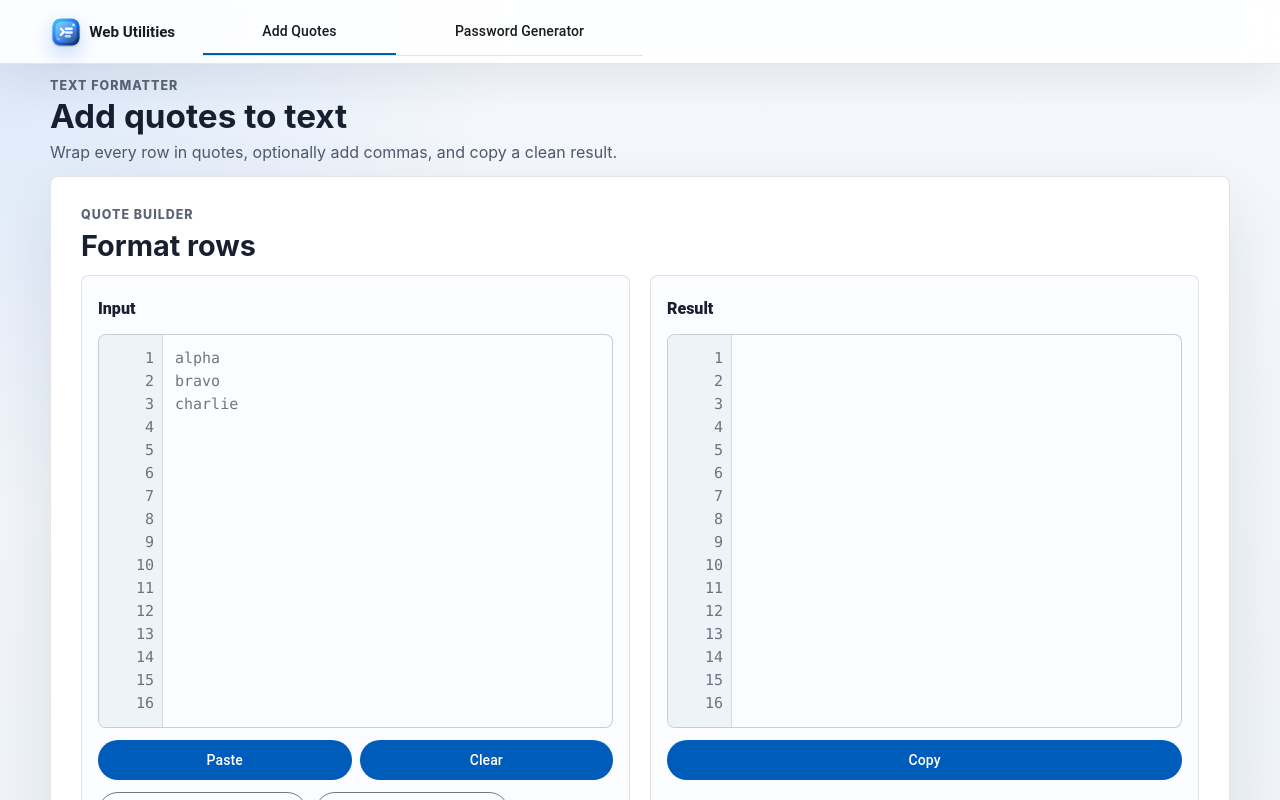
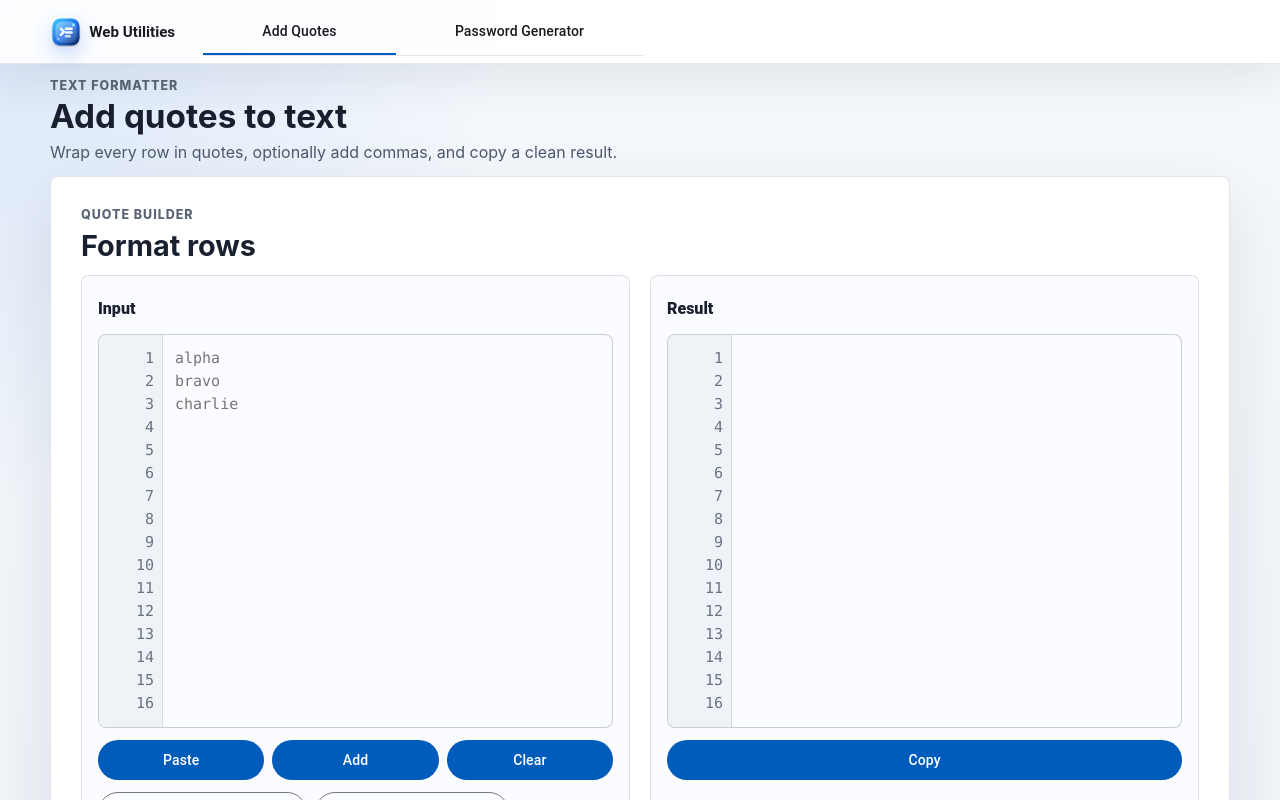
Before and after one commit to agentdata/web-utilities, an Angular app: page /quotes-tool in a window 1280 px wide. Shown: the top 800 px of the page. Built offline with nearby package versions, Linux system fonts and the light colour scheme.

Commit message:
Add clipboard input handling and improve button layout in editor

```diff
--- a/src/app/app.html
+++ b/src/app/app.html
@@ -87,10 +87,27 @@
 
             <div class="editor-actions editor-actions--input">
               <div class="editor-button-row">
-                <button mat-flat-button color="primary" type="button" (click)="pasteInput()">
+                <button
+                  mat-flat-button color="primary"
+                  type="button"
+                  matTooltip="Clear and paste"
+                  (click)="pasteInput()" >
                   Paste
                 </button>
-                <button mat-flat-button color="primary" type="button" (click)="clearInput()">
+                <button
+                  mat-flat-button
+                  color="primary"
+                  type="button"
+                  matTooltip="Append to input"
+                  (click)="addInput()"
+                >
+                  Add
+                </button>
+                <button
+                  mat-flat-button color="primary"
+                  type="button"
+                  matTooltip="Clear input"
+                  (click)="clearInput()">
                   Clear
                 </button>
               </div>
--- a/src/app/app.scss
+++ b/src/app/app.scss
@@ -240,12 +240,14 @@ mat-card-title {
 
 .editor-button-row {
   display: flex;
-  flex-wrap: wrap;
+  flex-wrap: nowrap;
   gap: 8px;
   justify-content: center;
 
   button {
-    flex: 1 1 160px;
+    flex: 1 1 0;
+    min-width: 0;
+    white-space: nowrap;
   }
 }
 
--- a/src/app/app.ts
+++ b/src/app/app.ts
@@ -1454,6 +1454,27 @@ export class App {
     }
   }
 
+  protected async addInput(): Promise<void> {
+    try {
+      if (!navigator.clipboard?.readText) {
+        throw new Error('Clipboard API unavailable.');
+      }
+
+      const text = this.normalizePastedInput((await navigator.clipboard.readText()) ?? '');
+
+      if (!text) {
+        return;
+      }
+
+      this.inputText.update((value) => (value ? `${value}\n${text}` : text));
+    } catch {
+      this.inputTextarea()?.nativeElement.focus();
+      this.showMessage(
+        'Browser blocked clipboard access. The input is focused; press Cmd+V to paste.',
+      );
+    }
+  }
+
   protected setInputScroll(event: Event): void {
     this.inputScrollTop.set((event.target as HTMLTextAreaElement).scrollTop);
   }
```
